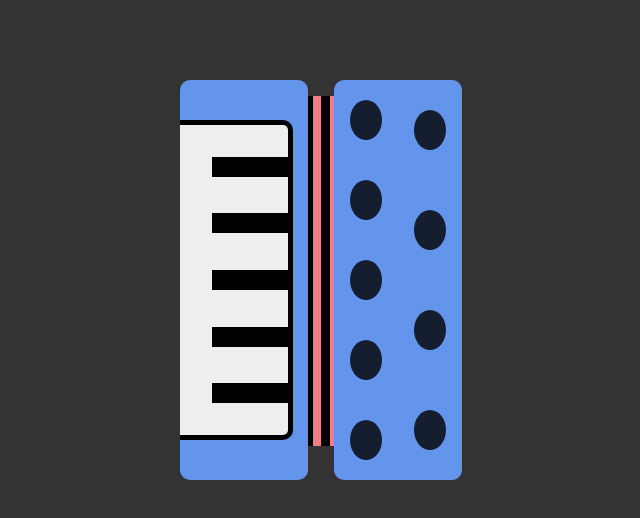
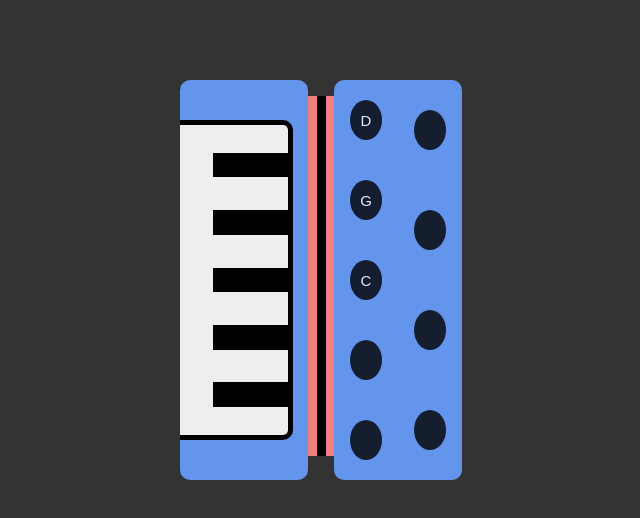
Before and after one commit to steff-dz/accordion, a plain HTML site: page index.html in a window 1280 px wide. Shown: the whole page, without its empty margins (306-946 px from the left). Drawn offline with Linux system fonts and the light colour scheme.

Commit message:
sounds are working

```diff
--- a/index.css
+++ b/index.css
@@ -14,13 +14,14 @@ body {
 	gap: 1rem;
 	z-index: 1;
 	position: relative;
+	font-family: sans-serif;
 }
 
 #leftSide,
 #rightSide {
 	background-color: cornflowerblue;
-	width: 10vw;
-	height: 50vh;
+	width: 10%;
+	height: 50%;
 	z-index: 10;
 	border-radius: 10px;
 }
@@ -52,8 +53,8 @@ body {
 
 #bellows {
 	background-color: lightcoral;
-	height: 35rem;
-	width: 20vw;
+	height: 45vh;
+	width: 22vw;
 	position: absolute;
 	top: 12%;
 	left: 38vw;
@@ -64,7 +65,7 @@ body {
 
 .bellowLines {
 	height: 100%;
-	width: 5px;
+	width: 2%;
 	background-color: black;
 	border-left: 9px solid black;
 }
@@ -84,8 +85,8 @@ body {
 
 .pianoKeys {
 	background-color: black;
-	width: 6vw;
-	height: 20px;
+	width: 70%;
+	height: 8%;
 	margin: 5px 0;
 	align-self: flex-end;
 }
@@ -98,6 +99,7 @@ body {
 	display: flex;
 	flex-direction: column;
 	justify-content: space-around;
+	color: white;
 }
 
 .buttons {
@@ -107,6 +109,11 @@ body {
 	opacity: .8;
 	border-radius: 50%;
 	align-self: center;
+	display: flex;
+	align-items: center;
+	justify-content: center;
+	cursor: pointer;
+	font-size: 1.5rem;
 }
 
 .buttons:hover {
@@ -132,7 +139,6 @@ body {
 @keyframes moveBass {
 	to {
 		transform: translateX(100px) translateY(3px) rotate(10deg);
-		height: 42rem;
 	}
 }
 
--- a/index.html
+++ b/index.html
@@ -20,9 +20,9 @@
 
     <div id="rightSide">
         <div id="buttonRow1">
-            <div class="buttons"></div>
-            <div class="buttons"></div>
-            <div class="buttons"></div>
+            <div data-note="D"class="buttons">D</div>
+            <div data-note="G"class="buttons">G</div>
+            <div data-note="C"class="buttons">C</div>
             <div class="buttons"></div>
             <div class="buttons"></div>
         </div>
@@ -53,5 +53,9 @@
         <div class="bellowLines"></div>
 
     </div>
+
+<audio id="D" src="music/AccordionD3.mp3"></audio>
+<audio id="G" src="music/AccordionG3.mp3"></audio>
+<audio id="C" src="music/AccordionC2.mp3"></audio>
 </body>
 </html>
--- a/index.js
+++ b/index.js
@@ -14,6 +14,10 @@ for (button of buttons) {
 	});
 }
 
+buttons.forEach((button) => {
+	button.addEventListener('click', () => playNote(button));
+});
+
 let isDown;
 let startX;
 let startY;
@@ -25,13 +29,11 @@ bass.addEventListener('mousedown', function(e) {
 	bassPosition = bass.getBoundingClientRect();
 	startX = e.clientX;
 	startY = e.clientY;
-	//console.log(bassPosition, startX, startY);
 });
 
 bass.addEventListener('mouseup', function(e) {
 	bass.classList.remove('active');
 	isDown = false;
-	//console.log(bass);
 });
 
 bass.addEventListener('mouseLeave', function(e) {
@@ -48,3 +50,11 @@ bass.addEventListener('mousemove', function(e) {
 	bass.style.left = bassPosition.left - deltaX + 'px';
 	bass.style.top = bassPosition.top - deltaY + 'px';
 });
+
+function playNote(note) {
+	const noteAudio = document.getElementById(note.dataset.note);
+	console.log(noteAudio);
+	noteAudio.currentTime = 0;
+	console.log(event.target.dataset);
+	noteAudio.play();
+}
```
